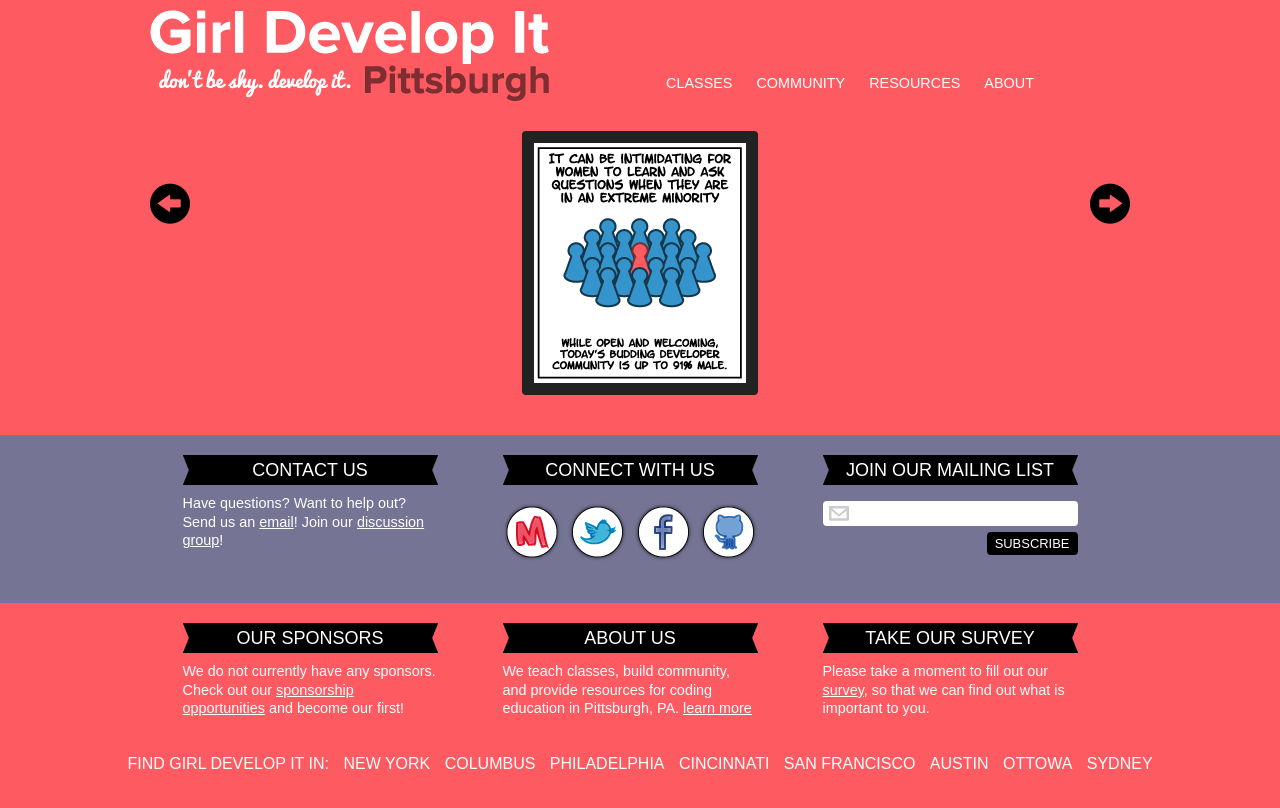
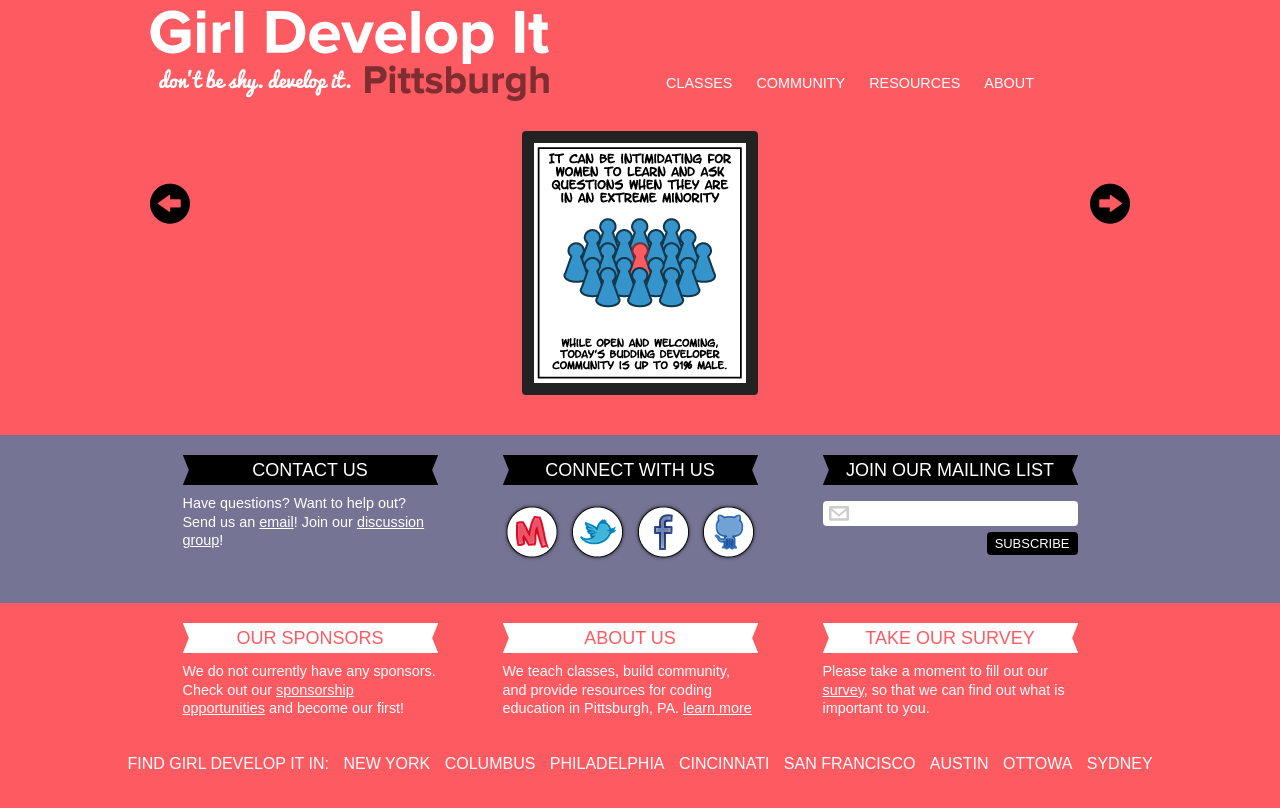
Before and after one commit to gdipgh/girldevelopitpgh.com, a Jekyll site: the page built from index.html, in a window 1280 px wide. Shown: the top 808 px of the page. Built offline with Jekyll 4.4.1, drawn with Linux system fonts in a browser that asks for light colours.

Commit message:
Make ribbons in secondary header white

```diff
--- a/_includes/footer.html
+++ b/_includes/footer.html
@@ -39,7 +39,7 @@
 </div>
 
 {% if page.title == 'Home' %}
-<div class="footer-section">
+<div class="footer-section secondary">
   <div class="container">
     <div class="sponsors">
       <h4>Our Sponsors</h4>
--- a/stylesheets/screen.css
+++ b/stylesheets/screen.css
@@ -499,8 +499,8 @@
 .footer-section.primary {
   background-color: #767495;
 }
-/* line 357, ../sass/screen.scss */
-.footer-section h4 {
+/* line 353, ../sass/screen.scss */
+.footer-section.primary h4 {
   background: url('../images/ribbon.png?1342926793') no-repeat 50% 50%;
   border: none;
   color: white;
@@ -512,22 +512,36 @@
   text-align: center;
   text-transform: uppercase;
 }
-/* line 361, ../sass/screen.scss */
+/* line 359, ../sass/screen.scss */
+.footer-section.secondary h4 {
+  background: url('../images/ribbon-light.png?1343007409') no-repeat 50% 50%;
+  border: none;
+  color: white;
+  font-size: 18px;
+  font-weight: 400;
+  line-height: 30px;
+  margin: 0 0 0.5em 0;
+  min-width: 255px;
+  text-align: center;
+  text-transform: uppercase;
+  color: #fe5a62;
+}
+/* line 368, ../sass/screen.scss */
 .footer-section p, .footer-section form {
   width: 255px;
   margin: 0 auto;
   font-size: 90%;
 }
-/* line 367, ../sass/screen.scss */
+/* line 374, ../sass/screen.scss */
 .footer-section a {
   color: white;
   text-decoration: underline;
 }
-/* line 371, ../sass/screen.scss */
+/* line 378, ../sass/screen.scss */
 .footer-section a:hover {
   color: black;
 }
-/* line 376, ../sass/screen.scss */
+/* line 383, ../sass/screen.scss */
 .footer-section .social, .footer-section .mailing-list, .footer-section .contact {
   display: inline;
   float: left;
@@ -535,26 +549,26 @@
   margin: 0 10px;
 }
 @media only screen and (min-width: 960px) {
-  /* line 376, ../sass/screen.scss */
+  /* line 383, ../sass/screen.scss */
   .footer-section .social, .footer-section .mailing-list, .footer-section .contact {
     margin: 10px;
   }
 }
 @media only screen and (max-width: 959px) {
-  /* line 376, ../sass/screen.scss */
+  /* line 383, ../sass/screen.scss */
   .footer-section .social, .footer-section .mailing-list, .footer-section .contact {
     margin: 10px auto 20px auto;
   }
 }
 @media only screen and (max-width: 599px) {
-  /* line 376, ../sass/screen.scss */
+  /* line 383, ../sass/screen.scss */
   .footer-section .social, .footer-section .mailing-list, .footer-section .contact {
     display: block;
     float: none;
     width: 100%;
   }
 }
-/* line 381, ../sass/screen.scss */
+/* line 388, ../sass/screen.scss */
 .footer-section .about, .footer-section .sponsors, .footer-section .survey {
   display: inline;
   float: left;
@@ -562,34 +576,34 @@
   margin: 0 10px;
 }
 @media only screen and (min-width: 960px) {
-  /* line 381, ../sass/screen.scss */
+  /* line 388, ../sass/screen.scss */
   .footer-section .about, .footer-section .sponsors, .footer-section .survey {
     margin: 10px;
   }
 }
 @media only screen and (max-width: 959px) {
-  /* line 381, ../sass/screen.scss */
+  /* line 388, ../sass/screen.scss */
   .footer-section .about, .footer-section .sponsors, .footer-section .survey {
     margin: 10px auto 20px auto;
   }
 }
 @media only screen and (max-width: 599px) {
-  /* line 381, ../sass/screen.scss */
+  /* line 388, ../sass/screen.scss */
   .footer-section .about, .footer-section .sponsors, .footer-section .survey {
     display: block;
     float: none;
     width: 100%;
   }
 }
-/* line 387, ../sass/screen.scss */
+/* line 394, ../sass/screen.scss */
 .footer-section .social div {
   margin: 0 10px;
 }
-/* line 391, ../sass/screen.scss */
+/* line 398, ../sass/screen.scss */
 .footer-section .social ul {
   text-align: center;
 }
-/* line 394, ../sass/screen.scss */
+/* line 401, ../sass/screen.scss */
 .footer-section .social ul li {
   display: -moz-inline-stack;
   display: inline-block;
@@ -598,7 +612,7 @@
   zoom: 1;
   *display: inline;
 }
-/* line 399, ../sass/screen.scss */
+/* line 406, ../sass/screen.scss */
 .footer-section .social ul li.facebook a {
   text-indent: -119988px;
   overflow: hidden;
@@ -610,7 +624,7 @@
   height: 62px;
 }
 @media only screen and (-webkit-min-device-pixel-ratio: 1.5), only screen and (min-device-pixel-ratio: 1.5) {
-  /* line 399, ../sass/screen.scss */
+  /* line 406, ../sass/screen.scss */
   .footer-section .social ul li.facebook a {
     text-indent: -119988px;
     overflow: hidden;
@@ -623,7 +637,7 @@
     width: 61.5px;
   }
 }
-/* line 402, ../sass/screen.scss */
+/* line 409, ../sass/screen.scss */
 .footer-section .social ul li.facebook a:hover {
   text-indent: -119988px;
   overflow: hidden;
@@ -635,7 +649,7 @@
   height: 62px;
 }
 @media only screen and (-webkit-min-device-pixel-ratio: 1.5), only screen and (min-device-pixel-ratio: 1.5) {
-  /* line 402, ../sass/screen.scss */
+  /* line 409, ../sass/screen.scss */
   .footer-section .social ul li.facebook a:hover {
     text-indent: -119988px;
     overflow: hidden;
@@ -648,7 +662,7 @@
     width: 61.5px;
   }
 }
-/* line 399, ../sass/screen.scss */
+/* line 406, ../sass/screen.scss */
 .footer-section .social ul li.meetup a {
   text-indent: -119988px;
   overflow: hidden;
@@ -660,7 +674,7 @@
   height: 62px;
 }
 @media only screen and (-webkit-min-device-pixel-ratio: 1.5), only screen and (min-device-pixel-ratio: 1.5) {
-  /* line 399, ../sass/screen.scss */
+  /* line 406, ../sass/screen.scss */
   .footer-section .social ul li.meetup a {
     text-indent: -119988px;
     overflow: hidden;
@@ -673,7 +687,7 @@
     width: 61px;
   }
 }
-/* line 402, ../sass/screen.scss */
+/* line 409, ../sass/screen.scss */
 .footer-section .social ul li.meetup a:hover {
   text-indent: -119988px;
   overflow: hidden;
@@ -685,7 +699,7 @@
   height: 62px;
 }
 @media only screen and (-webkit-min-device-pixel-ratio: 1.5), only screen and (min-device-pixel-ratio: 1.5) {
-  /* line 402, ../sass/screen.scss */
+  /* line 409, ../sass/screen.scss */
   .footer-section .social ul li.meetup a:hover {
     text-indent: -119988px;
     overflow: hidden;
@@ -698,7 +712,7 @@
     width: 61px;
   }
 }
-/* line 399, ../sass/screen.scss */
+/* line 406, ../sass/screen.scss */
 .footer-section .social ul li.twitter a {
   text-indent: -119988px;
   overflow: hidden;
@@ -710,7 +724,7 @@
   height: 62px;
 }
 @media only screen and (-webkit-min-device-pixel-ratio: 1.5), only screen and (min-device-pixel-ratio: 1.5) {
-  /* line 399, ../sass/screen.scss */
+  /* line 406, ../sass/screen.scss */
   .footer-section .social ul li.twitter a {
     text-indent: -119988px;
     overflow: hidden;
@@ -723,7 +737,7 @@
     width: 61.5px;
   }
 }
-/* line 402, ../sass/screen.scss */
+/* line 409, ../sass/screen.scss */
 .footer-section .social ul li.twitter a:hover {
   text-indent: -119988px;
   overflow: hidden;
@@ -735,7 +749,7 @@
   height: 62px;
 }
 @media only screen and (-webkit-min-device-pixel-ratio: 1.5), only screen and (min-device-pixel-ratio: 1.5) {
-  /* line 402, ../sass/screen.scss */
+  /* line 409, ../sass/screen.scss */
   .footer-section .social ul li.twitter a:hover {
     text-indent: -119988px;
     overflow: hidden;
@@ -748,7 +762,7 @@
     width: 61.5px;
   }
 }
-/* line 399, ../sass/screen.scss */
+/* line 406, ../sass/screen.scss */
 .footer-section .social ul li.github a {
   text-indent: -119988px;
   overflow: hidden;
@@ -760,7 +774,7 @@
   height: 62px;
 }
 @media only screen and (-webkit-min-device-pixel-ratio: 1.5), only screen and (min-device-pixel-ratio: 1.5) {
-  /* line 399, ../sass/screen.scss */
+  /* line 406, ../sass/screen.scss */
   .footer-section .social ul li.github a {
     text-indent: -119988px;
     overflow: hidden;
@@ -773,7 +787,7 @@
     width: 61.5px;
   }
 }
-/* line 402, ../sass/screen.scss */
+/* line 409, ../sass/screen.scss */
 .footer-section .social ul li.github a:hover {
   text-indent: -119988px;
   overflow: hidden;
@@ -785,7 +799,7 @@
   height: 62px;
 }
 @media only screen and (-webkit-min-device-pixel-ratio: 1.5), only screen and (min-device-pixel-ratio: 1.5) {
-  /* line 402, ../sass/screen.scss */
+  /* line 409, ../sass/screen.scss */
   .footer-section .social ul li.github a:hover {
     text-indent: -119988px;
     overflow: hidden;
@@ -798,11 +812,11 @@
     width: 61.5px;
   }
 }
-/* line 409, ../sass/screen.scss */
+/* line 416, ../sass/screen.scss */
 .footer-section .social ul li a {
   display: block;
 }
-/* line 416, ../sass/screen.scss */
+/* line 423, ../sass/screen.scss */
 .footer-section .mailing-list {
   *zoom: 1;
 }
@@ -815,7 +829,7 @@
 .footer-section .mailing-list:after {
   clear: both;
 }
-/* line 419, ../sass/screen.scss */
+/* line 426, ../sass/screen.scss */
 .footer-section .mailing-list input.email {
   background: url('../images/email-icon.png?1342926793') 6px 50% white no-repeat;
   -webkit-border-radius: 4px;
@@ -833,7 +847,7 @@
   padding: 2px 10px 2px 32px;
   width: 255px;
 }
-/* line 432, ../sass/screen.scss */
+/* line 439, ../sass/screen.scss */
 .footer-section .mailing-list input.button {
   -webkit-border-radius: 4px;
   -moz-border-radius: 4px;
@@ -851,12 +865,12 @@
   text-transform: uppercase;
 }
 
-/* line 447, ../sass/screen.scss */
+/* line 454, ../sass/screen.scss */
 #gdi-network {
   color: white;
   text-align: center;
 }
-/* line 451, ../sass/screen.scss */
+/* line 458, ../sass/screen.scss */
 #gdi-network li {
   display: -moz-inline-stack;
   display: inline-block;
@@ -867,19 +881,19 @@
   list-style: disc;
   text-transform: uppercase;
 }
-/* line 456, ../sass/screen.scss */
+/* line 463, ../sass/screen.scss */
 #gdi-network li a {
   color: white;
   text-decoration: none;
   margin-left: 10px;
 }
-/* line 461, ../sass/screen.scss */
+/* line 468, ../sass/screen.scss */
 #gdi-network li a:hover {
   color: #7e2d30;
   text-decoration: underline;
 }
 
-/* line 470, ../sass/screen.scss */
+/* line 477, ../sass/screen.scss */
 #comic-left, #comic-right {
   cursor: pointer;
   display: block;
@@ -890,17 +904,17 @@
   margin-top: 20px;
 }
 
-/* line 480, ../sass/screen.scss */
+/* line 487, ../sass/screen.scss */
 #comic-left {
   float: left;
 }
 
-/* line 484, ../sass/screen.scss */
+/* line 491, ../sass/screen.scss */
 #comic-right {
   float: right;
 }
 
-/* line 488, ../sass/screen.scss */
+/* line 495, ../sass/screen.scss */
 #comic {
   color: white;
   display: block;
@@ -909,11 +923,11 @@
   height: 471px;
 }
 
-/* line 510, ../sass/screen.scss */
+/* line 517, ../sass/screen.scss */
 .home #main {
   background-color: #fe5a62;
 }
-/* line 513, ../sass/screen.scss */
+/* line 520, ../sass/screen.scss */
 .home #main .container {
   padding: 0;
 }
```
Also changed, not shown: sass/screen.scss (+15 -8 lines), images/ribbon-light.png (added).
